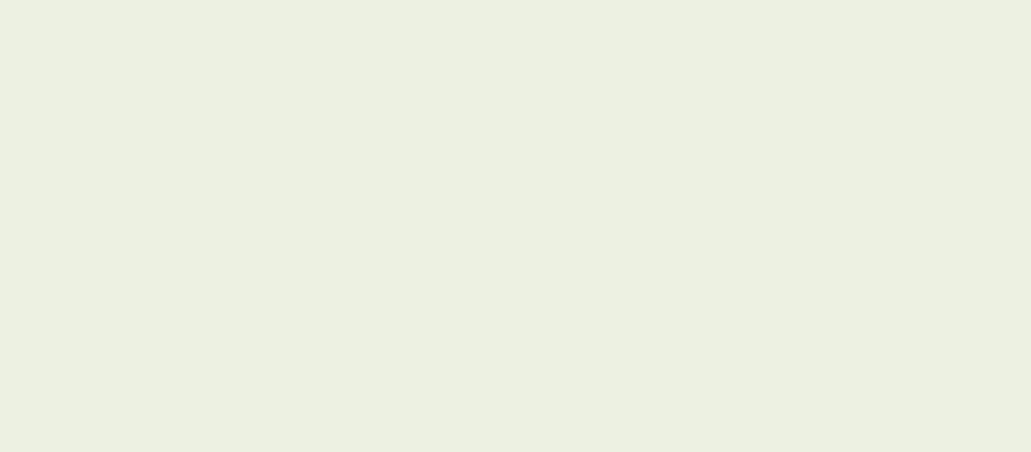
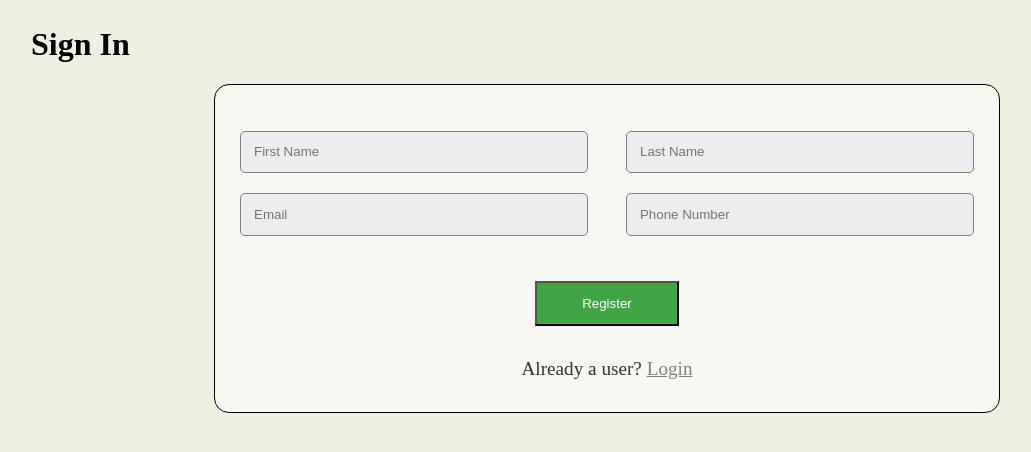
Before and after one commit to kalviumcommunity/S49_KarthikRam_Capstone_OnlineOrderingApplication, a React (Vite) app in the folder Frontend/ordering-application/: page /sign-in in a window 1280 px wide. Before the commit this address had no page. Shown: the top 452 px of the page, without its empty margins (33-1064 px from the left). Built offline with nearby package versions, Linux system fonts and the light colour scheme.

Commit message:
created sign-in page and login page. left with login page

```diff
--- a/Frontend/ordering-application/package.json
+++ b/Frontend/ordering-application/package.json
@@ -13,6 +13,7 @@
     "axios": "^1.6.8",
     "react": "^18.3.1",
     "react-dom": "^18.3.1",
+    "react-hook-form": "^7.52.0",
     "react-icons": "^5.2.1",
     "react-router-dom": "^6.23.1"
   },
--- a/Frontend/ordering-application/src/App.jsx
+++ b/Frontend/ordering-application/src/App.jsx
@@ -4,6 +4,8 @@ import "./App.css";
 import HomePage from "./Components/HomePage";
 import Bag from "./Components/Bag";
 import Account from "./Components/Account";
+import SignIn from "./Components/SignIn";
+import LoginIn from "./Components/LoginIn";
 // import Navbar from "./Components/Navbar";
 
 function App() {
@@ -13,6 +15,8 @@ function App() {
         <Route path="/bag" element={<Bag />} />
         <Route path="/account" element={<Account />} />
         <Route path="/" element={<HomePage />} />
+        <Route path="/sign-in" element={<SignIn/>}/>
+        <Route path="/login" element={<LoginIn/>}/>
       </Routes>
     </Router>
   );
--- /dev/null
+++ b/Frontend/ordering-application/src/Components/LoginIn.jsx
@@ -0,0 +1,8 @@
+
+function LoginIn() {
+  return (
+    <div>LoginIn</div>
+  )
+}
+
+export default LoginIn
--- /dev/null
+++ b/Frontend/ordering-application/src/Components/SignIn.css
@@ -0,0 +1,53 @@
+.mainForm {
+    border: 1px solid black;
+    border-radius: 15px;
+    width: max-content;
+    padding: 2vw 2vw 1vw 2vw;
+    position: absolute;
+    left: 0;
+    right: 0;
+    margin:auto;
+    background: rgba(255, 255, 255, 0.5);
+    backdrop-filter: blur(10px);
+}
+
+input {
+    padding: 1vw;
+    background-color: #eeecee;
+    border: 1px solid grey;
+    border-radius: 5px;
+    color: black;
+    width: 25vw;
+}
+
+.input-element {
+    margin-top: 20px;
+}
+
+.registerbtn {
+    text-align: center;
+}
+
+.register {
+    margin: 2vw 0vw 1vw 0vw;
+    padding: 1vw 3.5vw;
+    color: white;
+    background-color: #41a445;
+}
+
+.error-msg {
+    color: red;
+}
+
+.success {
+    color: white;
+    background-color: rgb(79, 189, 226);
+    padding: 1vw;
+    font-size: 1rem;
+}
+
+.form-grid{
+    display: grid;
+    grid-template-columns: repeat(2, 1fr);
+    grid-gap: 0vw 3vw;
+}
--- /dev/null
+++ b/Frontend/ordering-application/src/Components/SignIn.jsx
@@ -0,0 +1,112 @@
+import React from "react";
+import { useForm } from "react-hook-form";
+import { useState } from "react";
+import {Link} from 'react-router-dom'
+import "./SignIn.css";
+
+function SignIn() {
+  const [success, setSuccess] = useState(false);
+
+  const {
+    register,
+    handleSubmit,
+    formState: { errors },
+  } = useForm();
+
+  const onSub = (info) => {
+    console.log(info);
+    setSuccess(true);
+  };
+
+  return (
+    <div style={{margin: '2vw 5vw'}}>
+        <h1>Sign In</h1>
+        <div className="mainForm">
+            <form onSubmit={handleSubmit(onSub)}>
+                <div>
+                {success && <p className="success">Registration Successful</p>}
+                </div>
+                <div className="form-grid">
+                    <div className="input-element">
+                    <input
+                        type="text"
+                        name="firstname"
+                        placeholder="First Name"
+                        {...register("firstname", {
+                        required: true,
+                        })}
+                    />
+                    {errors.firstname && errors.firstname.type === "required" && (
+                        <p className="error-msg">First Name is required</p>
+                    )}
+                    </div>
+
+                    <div className="input-element">
+                    <input
+                        type="text"
+                        name="lastname"
+                        placeholder="Last Name"
+                        {...register("lastname", {
+                        required: true,
+                        })}
+                    />
+                    {errors.lastname && errors.lastname.type === "required" && (
+                        <p className="error-msg">Last Name is required</p>
+                    )}
+                    </div>
+
+                    <div className="input-element">
+                    <input
+                        type="text"
+                        name="email"
+                        placeholder="Email"
+                        {...register("email", {
+                        required: true,
+                        pattern: {
+                            value: /@gmail.com/,
+                            message: "Email is not valid",
+                        },
+                        })}
+                    />
+                    {errors.email && errors.email.type === "required" && (
+                        <p className="error-msg">Email is required</p>
+                    )}
+                    {errors.email && <p className="error-msg">{errors.email.message}</p>}
+                    </div>
+
+                    <div className="input-element">
+                    <input
+                        type="text"
+                        name="number"
+                        placeholder="Phone Number"
+                        {...register("number", {
+                        required: true,
+                        maxLength: 10,
+                        minLength: 10,
+                        })}
+                    />
+                    {errors.number && errors.number.type === "required" && (
+                        <p className="error-msg">Number is required.</p>
+                    )}
+                    {errors.number && errors.number.type === "maxLength" && (
+                        <p className="error-msg">Number should be of 10 digits.</p>
+                    )}
+                    {errors.number && errors.number.type === "minLength" && (
+                        <p className="error-msg">Number should be of 10 digits.</p>
+                    )}
+                    </div>
+                </div>
+                <div className="input-element registerbtn">
+                <label></label>
+                <button className="register" type="submit">
+                    Register
+                </button>
+                </div>
+                <p style={{fontSize: '1.2rem', textDecoration: 'none', color:'#333', textAlign:'center'}}>Already a user? <Link style={{textDecoration: 'underline', color:'grey'}} to='/login'>Login </Link></p>
+            </form>
+        </div>
+    </div>
+  );
+}
+
+export default SignIn;
```
